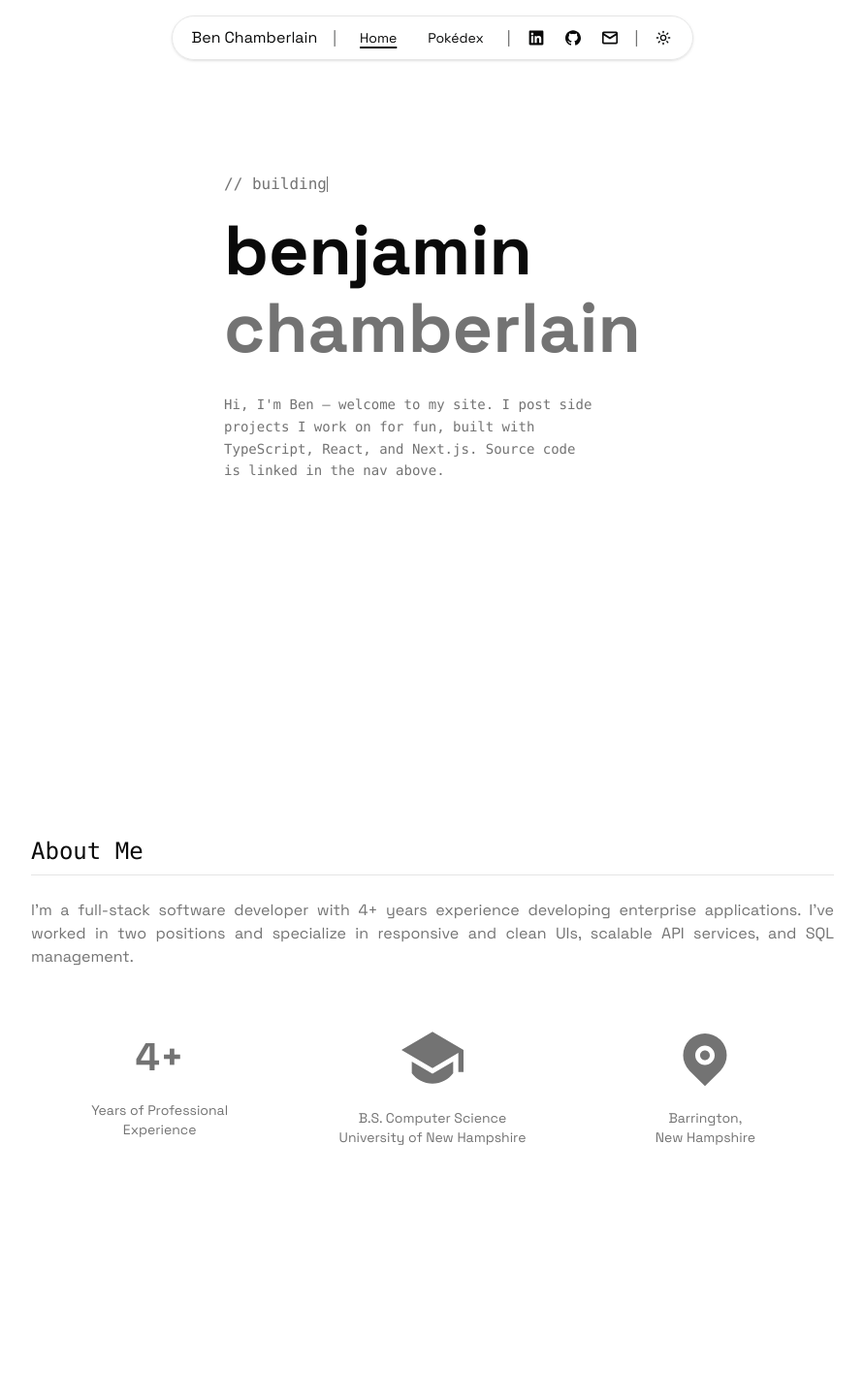
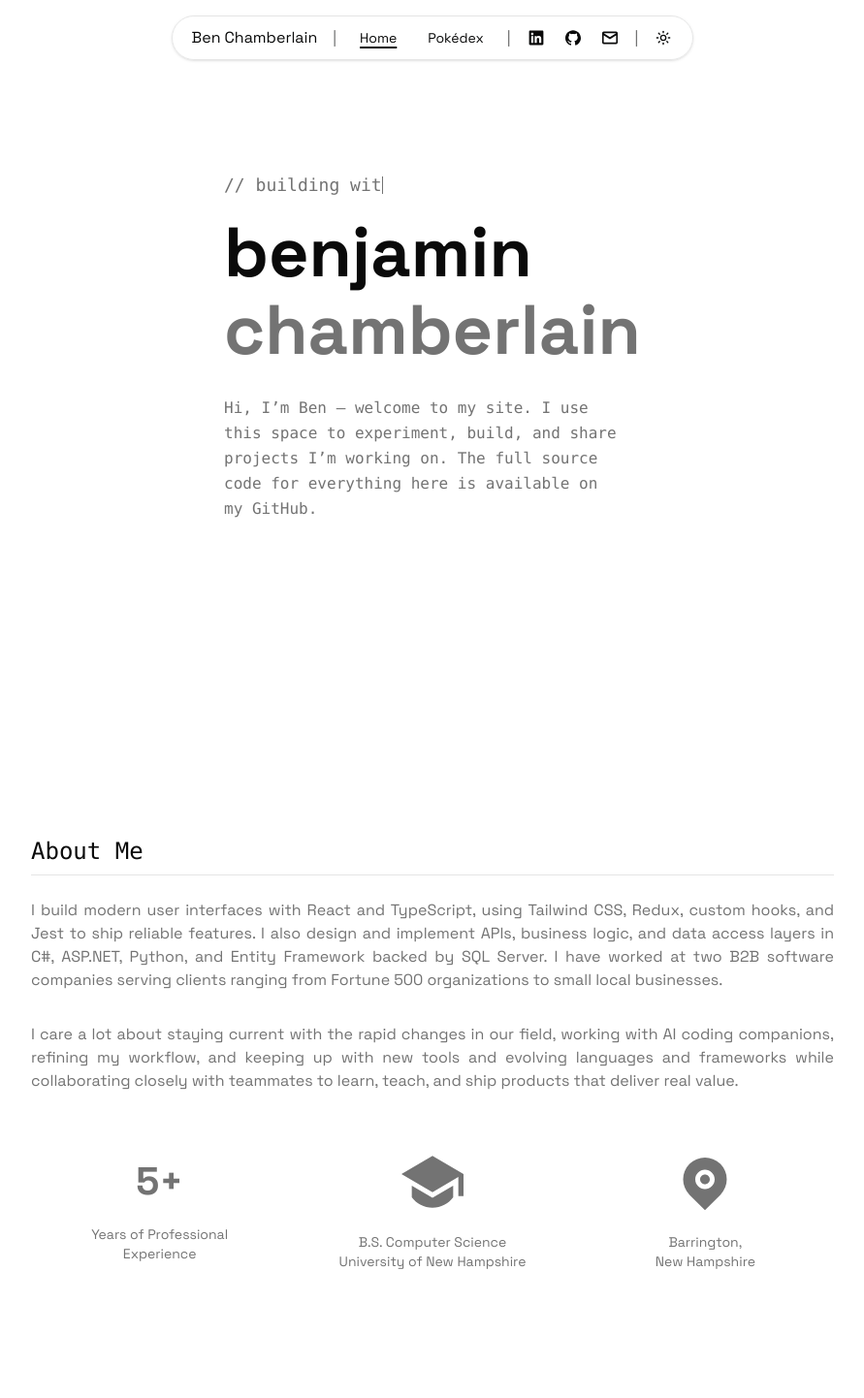
Before and after one commit to chambomango/pokedex, a Next.js app: page / in a window 1280 px wide. Shown: the top 1442 px of the page at 97% size, without its empty margins (194-1085 px from the left). Built offline with nearby package versions, Linux system fonts and the light colour scheme.

Commit message:
Updating home page descriptions

```diff
--- a/src/app/page.tsx
+++ b/src/app/page.tsx
@@ -61,7 +61,7 @@ export default function Home() {
             ? currentHeadline.slice(0, displayText.length - 1)
             : currentHeadline.slice(0, displayText.length + 1),
         ),
-      isBackspacing ? 40 : 80,
+      isBackspacing ? 30 : 80,
     );
     return () => clearTimeout(id);
   }, [displayText, headlineIndex, isBackspacing]);
@@ -70,7 +70,7 @@ export default function Home() {
     <div className="flex flex-col items-center justify-center mx-auto mb-40">
       <section className="animate-show max-w-207 h-[100vh]">
         <div className="mt-30 flex flex-col">
-          <span className="font-mono text-md text-muted-foreground mb-6 inline-flex items-baseline leading-none">
+          <span className="font-mono text-lg text-muted-foreground mb-6 inline-flex items-baseline leading-none">
             <span>// {displayText}</span>
             <span aria-hidden="true" className="caret-blink" />
           </span>
@@ -81,13 +81,14 @@ export default function Home() {
             chamberlain
           </div>
         </div>
-        <p className="font-mono text-sm leading-relaxed text-muted-foreground max-w-sm">
-          Hi, I'm Ben — welcome to my site. I post side projects I work on for
-          fun, built with TypeScript, React, and Next.js. Source code is linked
-          in the nav above.
+        <p className="font-mono text-md m leading-relaxed text-muted-foreground max-w-102">
+          Hi, I’m Ben — welcome to my site. I use this space to experiment,
+          build, and share projects I’m working on. The full source code for
+          everything here is available on my GitHub.
         </p>
       </section>
 
+      {/* About Me */}
       <section
         ref={sectionAnimations}
         id="about-section"
@@ -96,15 +97,24 @@ export default function Home() {
         <span className="font-mono text-2xl text-foreground">About Me</span>
         <hr className="mt-2 mb-6" />
         <p className="text-justify mb-8 text-muted-foreground">
-          I'm a full-stack software developer with 4+ years experience
-          developing enterprise applications. I've worked in two positions and
-          specialize in responsive and clean UIs, scalable API services, and SQL
-          management.
+          I build modern user interfaces with React and TypeScript, using
+          Tailwind CSS, Redux, custom hooks, and Jest to ship reliable features.
+          I also design and implement APIs, business logic, and data access
+          layers in C#, ASP.NET, Python, and Entity Framework backed by SQL
+          Server. I have worked at two B2B software companies serving clients
+          ranging from Fortune 500 organizations to small local businesses.
+        </p>
+        <p className="text-justify mb-8 text-muted-foreground">
+          I care a lot about staying current with the rapid changes in our
+          field, working with AI coding companions, refining my workflow, and
+          keeping up with new tools and evolving languages and frameworks while
+          collaborating closely with teammates to learn, teach, and ship
+          products that deliver real value.
         </p>
         <div className="mt-4 flex gap-4 justify-between">
           <div className="rounded-sm p-4 flex flex-col items-center flex-1">
             <h1 className="h-22 content-center text-muted-foreground dark:text-foreground">
-              4+
+              5+
             </h1>
             <p className="text-center text-sm text-muted-foreground">
               Years of Professional
@@ -182,11 +192,14 @@ export default function Home() {
         </div>
       </section>
 
+      {/* Projects */}
       <section
         ref={sectionAnimations}
         className="mb-100 animate-hidden max-w-207 w-full"
       >
-        <span className="font-mono text-2xl text-foreground">Projects</span>
+        <span className="font-mono text-2xl text-foreground">
+          Project Showcase
+        </span>
         <hr className="mt-2 mb-6" />
         <div className="bg-muted p-8 rounded-xl">
           <div className="flex gap-22 items-center justify-center">
```
